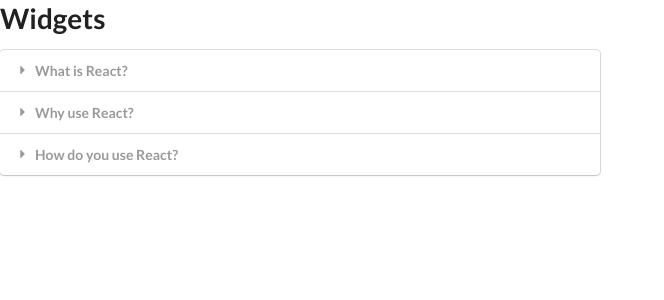
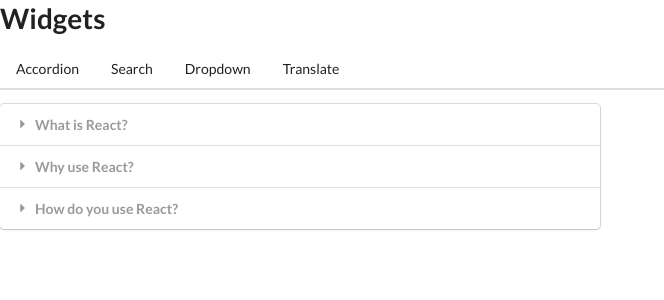
Before and after one commit to Gulmira-K/widgets-app, a React (Create React App) app: page / in a window 1280 px wide. Shown: the top 300 px of the page, without its empty margins (0-664 px from the left). Built offline with nearby package versions, Linux system fonts and the light colour scheme.

Commit message:
Added new components for router

```diff
--- a/src/App.js
+++ b/src/App.js
@@ -3,6 +3,8 @@
 import Search from './components/Search'
 import Dropdown from './components/Dropdown'
 import Translate from './components/Translate'
+import Route from './components/Route'
+import Header from './components/Header'
 
 const items = [
   {
@@ -37,48 +39,23 @@
 
 function App() {
   const [selected, setSelected] = useState(options[0])
-  //const [showDropdown, setShowDropdown] = useState(true)
 
-  const showAccordion = () => {
-    if (window.location.pathname === '/') {
-      return <Accordion items={items}/>
-    }
-  }
-
-  const showList = () => {
-    if (window.location.pathname === '/list') {
-      return <Search />
-    }
-  }
-
-  const showDropdown = () => {
-    if (window.location.pathname === '/dropdown') {
-      return <Dropdown options={options} selected={selected} onSelectedChange={setSelected} />
-
-    }
-  }
-
-  const showTranslate = () => {
-    if (window.location.pathname === '/translate') {
-      return   <Translate />
-    }
-  }
   return (
     <div className="App">
       <h1>Widgets</h1>
-      {showAccordion()}
-      {showList()}
-      {showDropdown()}
-      {showTranslate()}
-      {/* <button onClick={()=> setShowDropdown(!showDropdown)}>Toggle DropDown</button> */}
-
-      {/* <Search /> */}
-      {/* {
-        showDropdown ?
-          <Dropdown options={options} selected={selected} onSelectedChange={setSelected} />
-          : null
-      } */}
-
+      <Header />
+      <Route path='/'>
+        <Accordion items={items} />
+      </Route>
+      <Route path='/list'>
+        <Search />
+      </Route>
+      <Route path='/dropdown'>
+        <Dropdown label='Select color' options={options} selected={selected} onSelectedChange={setSelected} />
+      </Route>
+      <Route path='/translate'>
+        <Translate />
+      </Route>
 
     </div>
   );
--- /dev/null
+++ b/src/components/Header.js
@@ -0,0 +1,14 @@
+import Link from './Link'
+
+const Header = () => {
+  return (
+    <div className='ui secondary pointing menu'>
+      <Link href='/' className='item'>Accordion</Link>
+      <Link href='/list' className='item'>Search</Link>
+      <Link href='/dropdown' className='item'>Dropdown</Link>
+      <Link href='/translate' className='item'>Translate</Link>
+    </div>
+  )
+}
+
+export default Header
--- /dev/null
+++ b/src/components/Link.js
@@ -0,0 +1,16 @@
+
+const Link = ({ className, href, children }) => {
+  const handleClick = (e) => {
+    e.preventDefault()
+    window.history.pushState({}, '', href)
+
+    const navEvent = new PopStateEvent('popstate')
+    window.dispatchEvent(navEvent)
+  }
+
+  return (
+    <a className={className} href={href} onClick={handleClick}>{children}</a>
+  )
+}
+
+export default Link
--- /dev/null
+++ b/src/components/Route.js
@@ -0,0 +1,20 @@
+import { useEffect, useState } from "react"
+
+const Route = ({ path, children }) => {
+  const [currentPath, setCurrentPath] = useState(window.location.pathname)
+  useEffect(() => {
+    const locationChange = () => {
+      setCurrentPath(window.location.pathname)
+    }
+
+    window.addEventListener('popstate', locationChange)
+
+    return () => {
+      window.removeEventListener('popstate', locationChange)
+    }
+  }, [])
+
+  return currentPath === path ? children : null
+}
+
+export default Route
```
